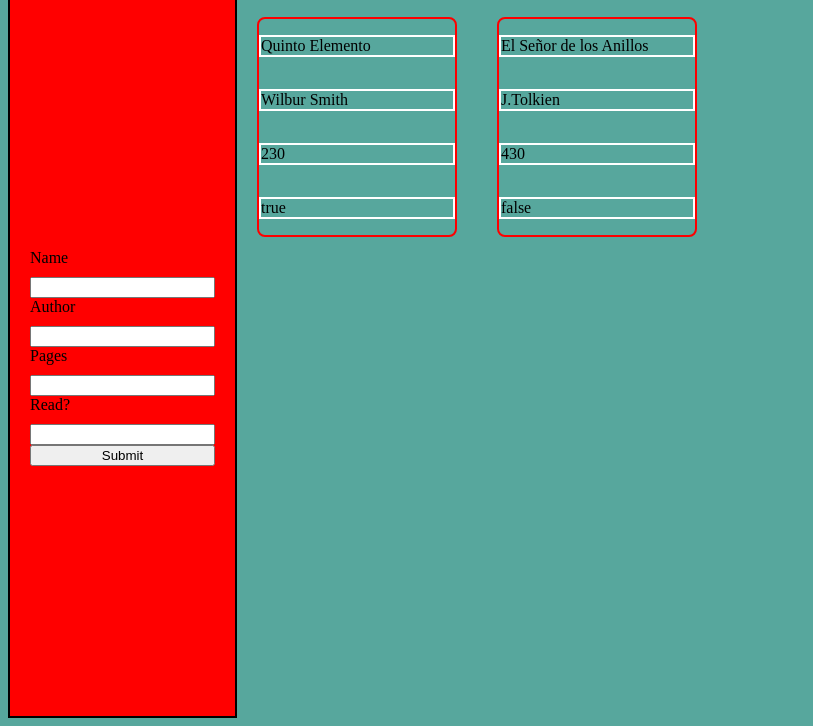
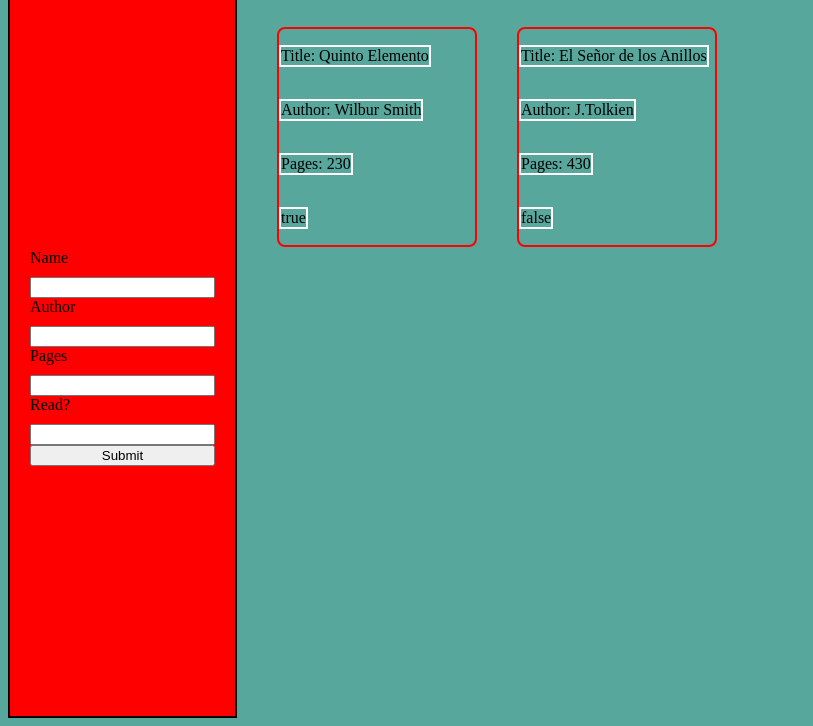
Before and after one commit to hditano/Library-Project, a plain HTML site: page index.html in a window 1280 px wide. Shown: the part 88-814 px from the top of the page, without its empty margins (0-813 px from the left). Drawn offline with Linux system fonts and the light colour scheme.

Commit message:
fixed CSS style. Added Items to Array for dynamic creation of cards

```diff
--- a/script.js
+++ b/script.js
@@ -37,11 +37,10 @@ submitButton.addEventListener("click", function (e) {
 
 function loopBooks() {
   for (const value of myLibrary) {
-
     let elems = [
-      value["title"],
-      value["author"],
-      value["pages"],
+      `Title: ${value["title"]}`,
+      `Author: ${value["author"]}`,
+      `Pages: ${value["pages"]}`,
       value["read"],
     ];
 
--- a/style.css
+++ b/style.css
@@ -53,9 +53,10 @@ body {
 .main-menu {
   display: flex;
   flex-direction: row;
-  justify-content: center;
+  justify-content: flex-start;
   align-items: center;
-  margin-top: 20px;
+  margin: 20px;
+  flex-wrap: wrap;
 }
 
 .name-title {
@@ -66,12 +67,13 @@ body {
 
 .card {
   display: flex;
+  align-items: flex-start;
   flex-direction: column;
   flex-wrap: wrap;
   border: 2px solid red;
   width: 200px;
   border-radius: 0.5rem;
-  margin: 0px 20px;
+  margin: 10px 20px;
 }
 
 .card-items {
```
